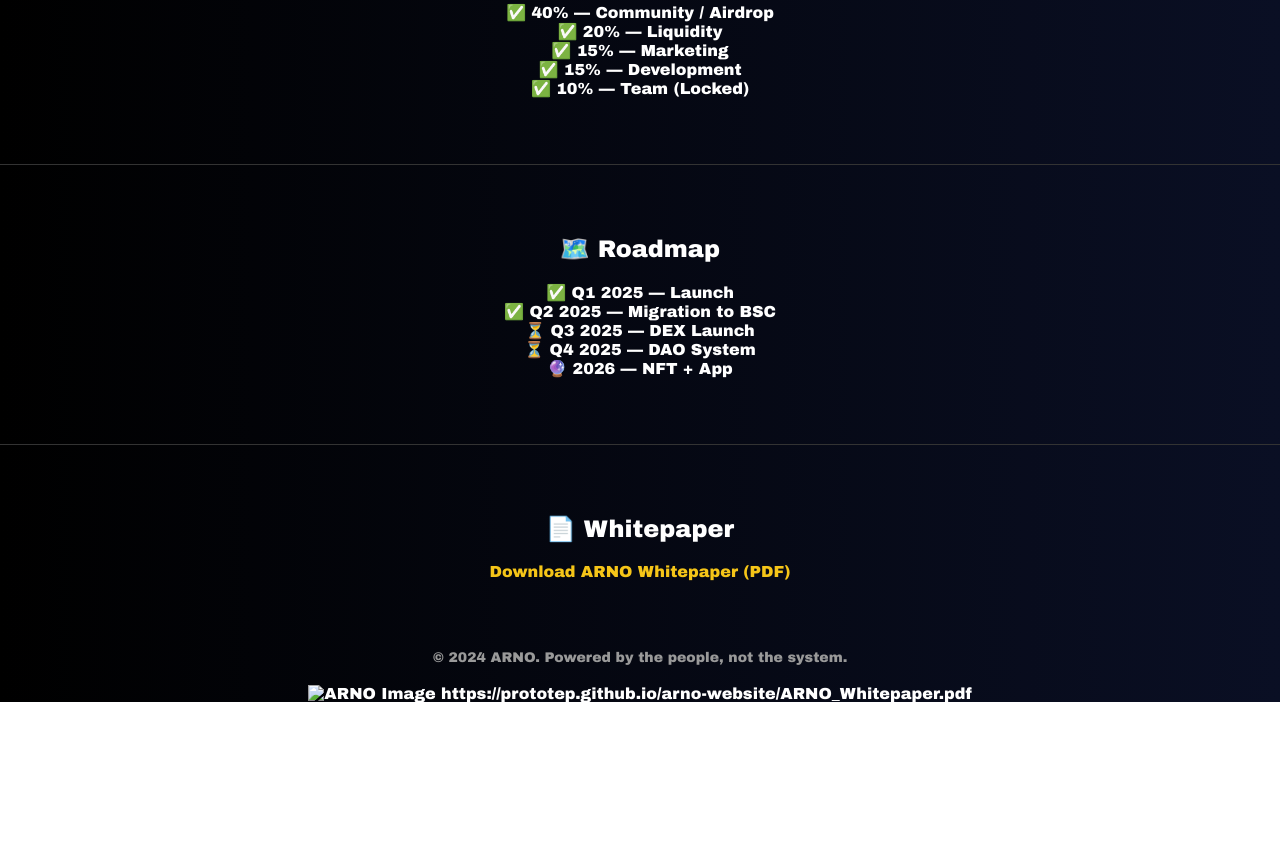
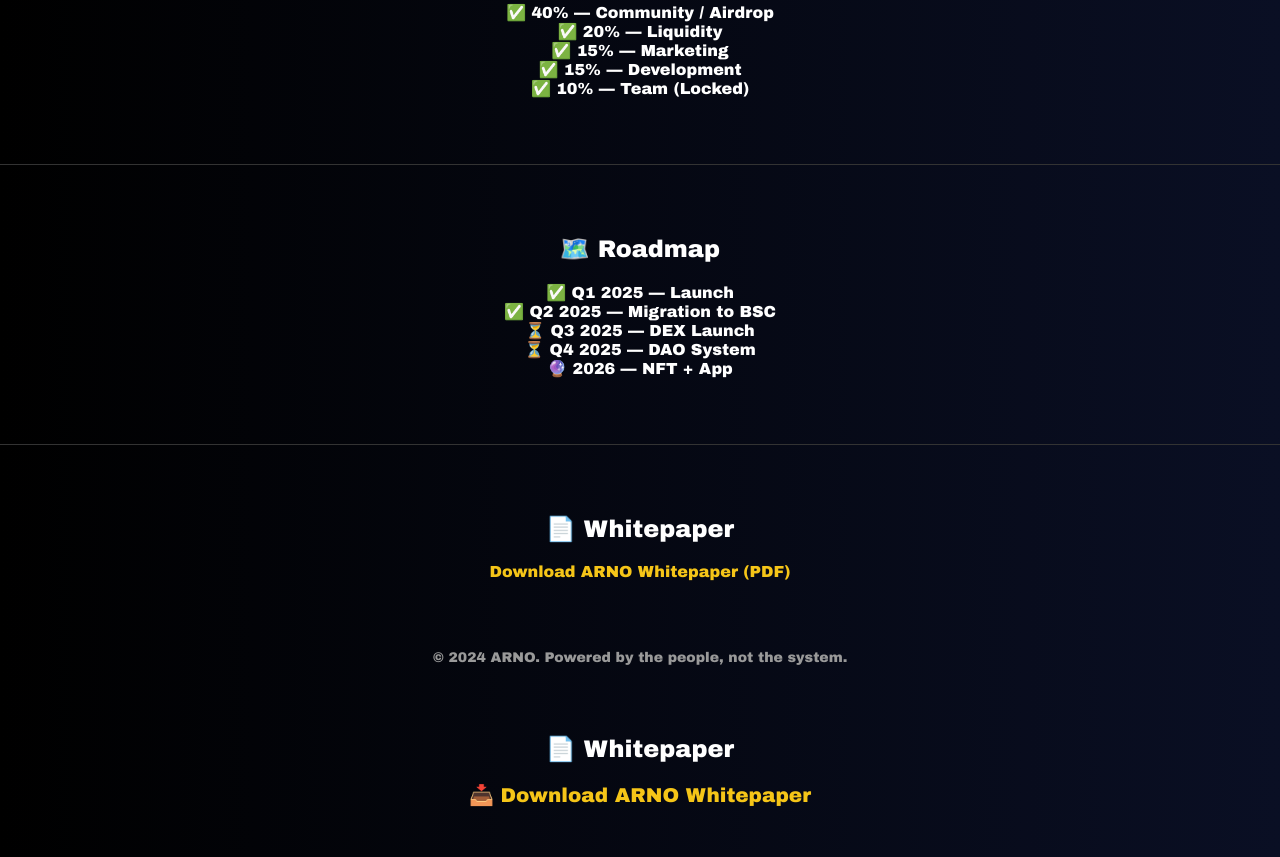
Before and after one commit to Prototep/arno-website, a plain HTML site: page index.html in a window 1280 px wide. Shown: the part 706-1563 px from the top of the page. Before the commit the page ends 1408 px from the top, so only its background shows below. Drawn offline with Linux system fonts and the light colour scheme.

Commit message:
Update index.html

```diff
--- a/index.html
+++ b/index.html
@@ -101,5 +101,12 @@
   </div>
 
 </body>
-</html><img %20="ChatGPT%20Image%2028%20мая%202025%20г.,%2021_08_38.png" alt="ARNO Image" width="400">
-https://prototep.github.io/arno-website/ARNO_Whitepaper.pdf
+</html>
+<section style="text-align: center; margin: 50px 0;">
+  <h2>📄 Whitepaper</h2>
+  <p>
+    <a href="ARNO_Whitepaper.pdf" target="_blank" style="font-size: 20px; color: #f5c518; text-decoration: none; font-weight: bold;">
+      📥 Download ARNO Whitepaper
+    </a>
+  </p>
+</section>
```
